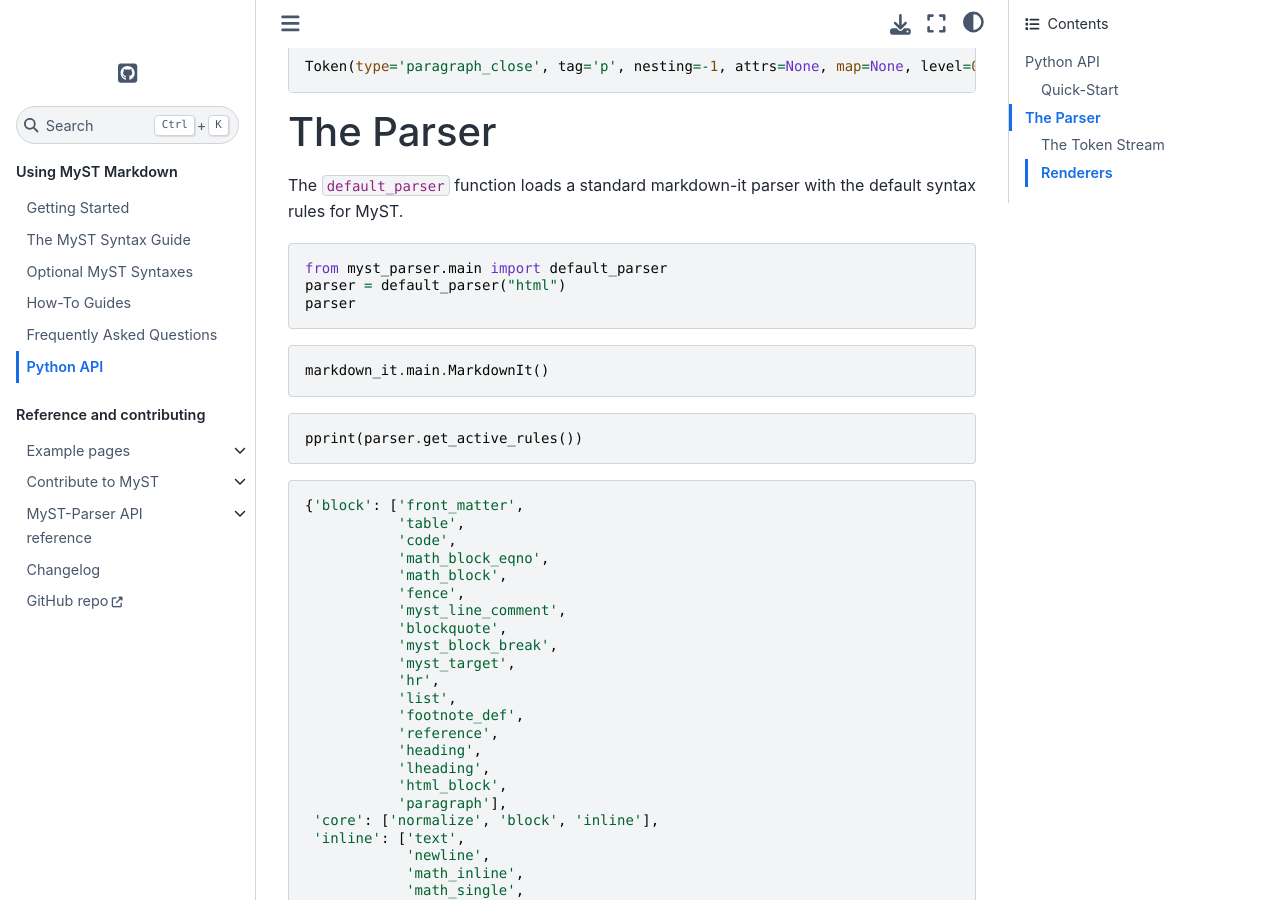
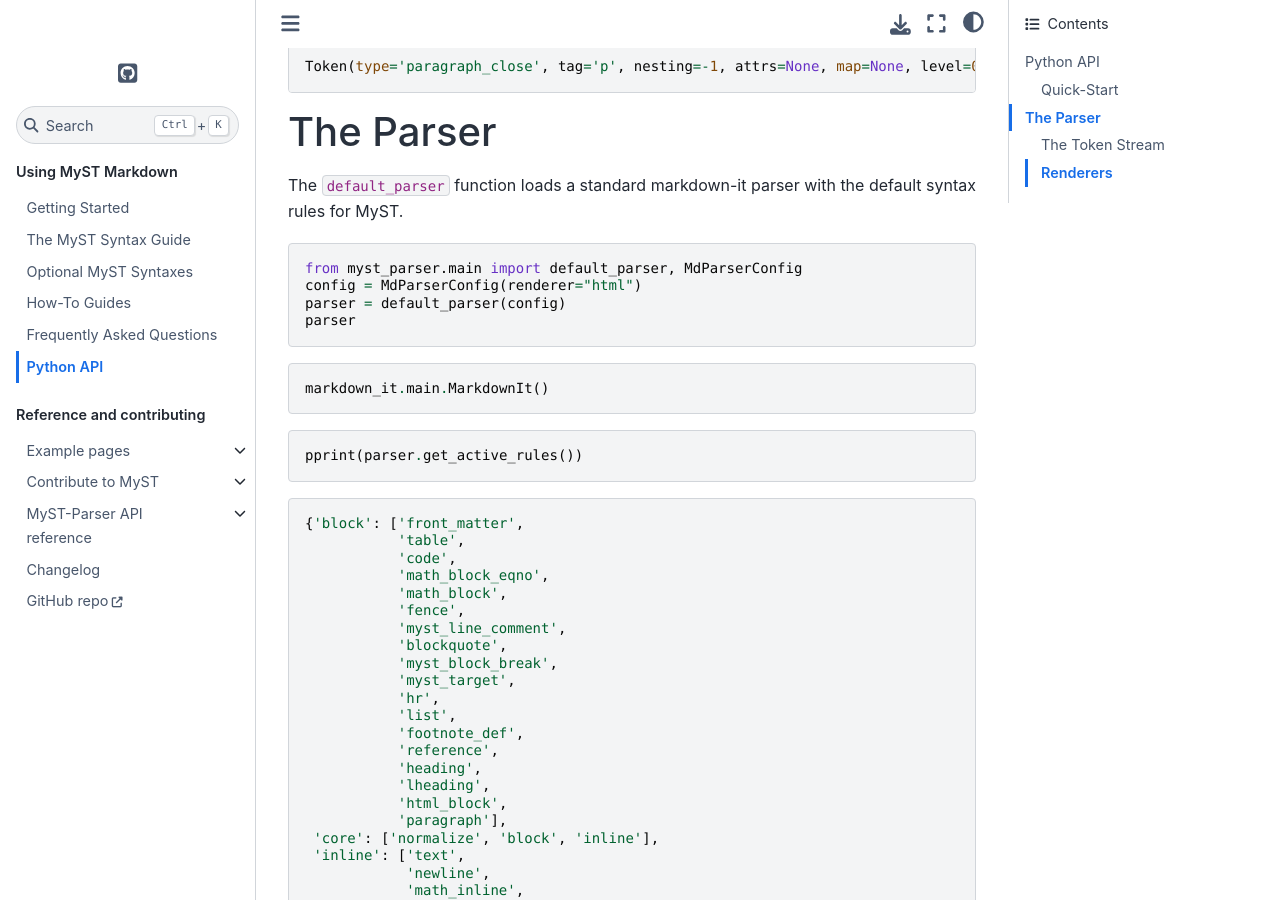
Before and after one commit to executablebooks/MyST-Parser, a Sphinx documentation site: the page built from docs/using/use_api.md, in a window 1280 px wide and 900 px high, scrolled down 1076 px. Built offline with Sphinx 7.4.7 and the Sphinx Book theme 1.1.4, drawn with Linux system fonts in a browser that asks for light colours.

Commit message:
Update doc about getting default parser.

````diff
--- a/docs/using/use_api.md
+++ b/docs/using/use_api.md
@@ -63,8 +63,9 @@
 The `default_parser` function loads a standard markdown-it parser with the default syntax rules for MyST.
 
 ```python
-from myst_parser.main import default_parser
-parser = default_parser("html")
+from myst_parser.main import default_parser, MdParserConfig
+config = MdParserConfig(renderer="html")
+parser = default_parser(config)
 parser
 ```
 
````
